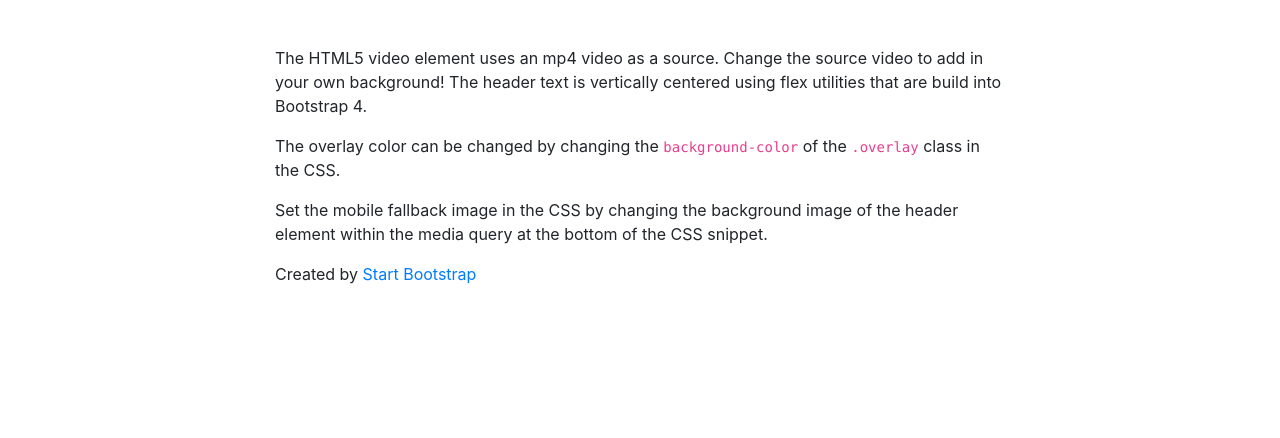
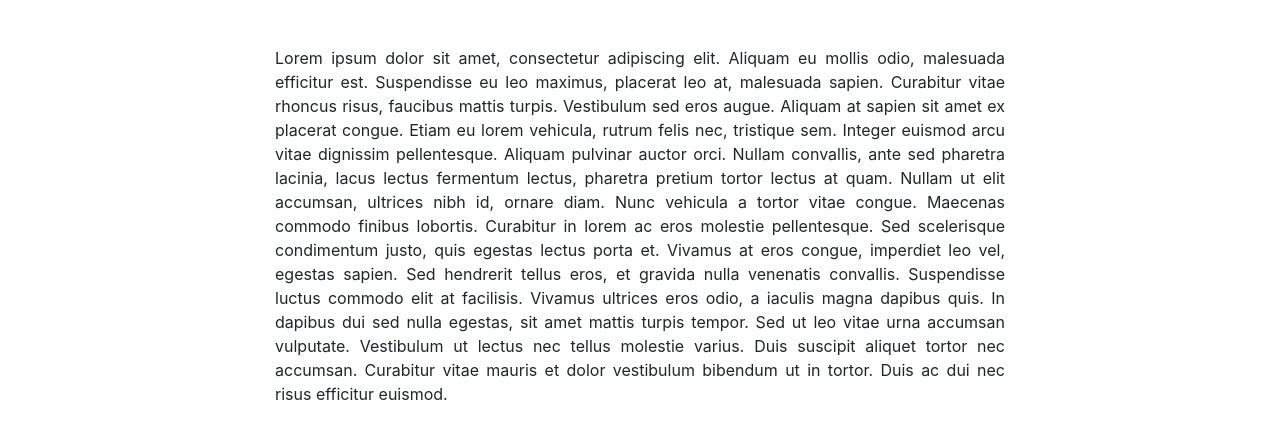
Before and after one commit to sebastiangorski/swieza-paka, a website: page index.html in a window 1280 px wide. Shown: the part 802-1240 px from the top of the page. Before the commit the page ends 1136 px from the top, so only its background shows below. Drawn offline with Linux system fonts and the light colour scheme.

Commit message:
Mockup text

```diff
--- a/index.html
+++ b/index.html
@@ -70,11 +70,23 @@
     <div class="container">
         <div class="row">
             <div class="col-md-8 mx-auto">
-                <p>The HTML5 video element uses an mp4 video as a source. Change the source video to add in your own background! The header text is vertically centered using flex utilities that are build into Bootstrap 4.</p>
-                <p>The overlay color can be changed by changing the <code>background-color</code> of the <code>.overlay</code> class in the CSS.</p>
-                <p>Set the mobile fallback image in the CSS by changing the background image of the header element within the media query at the bottom of the CSS snippet.</p>
-                <p class="mb-0">
-                    Created by <a href="https://startbootstrap.com">Start Bootstrap</a>
+                <p class="text-justify">
+                    Lorem ipsum dolor sit amet, consectetur adipiscing elit. Aliquam eu mollis odio, malesuada efficitur
+                    est. Suspendisse eu leo maximus, placerat leo at, malesuada sapien. Curabitur vitae rhoncus risus,
+                    faucibus mattis turpis. Vestibulum sed eros augue. Aliquam at sapien sit amet ex placerat congue.
+                    Etiam eu lorem vehicula, rutrum felis nec, tristique sem. Integer euismod arcu vitae dignissim
+                    pellentesque. Aliquam pulvinar auctor orci. Nullam convallis, ante sed pharetra lacinia, lacus
+                    lectus fermentum lectus, pharetra pretium tortor lectus at quam. Nullam ut elit accumsan,
+                    ultrices nibh id, ornare diam.
+
+                    Nunc vehicula a tortor vitae congue. Maecenas commodo finibus lobortis. Curabitur in lorem ac eros
+                    molestie pellentesque. Sed scelerisque condimentum justo, quis egestas lectus porta et. Vivamus at
+                    eros congue, imperdiet leo vel, egestas sapien. Sed hendrerit tellus eros, et gravida nulla
+                    venenatis convallis. Suspendisse luctus commodo elit at facilisis. Vivamus ultrices eros odio, a
+                    iaculis magna dapibus quis. In dapibus dui sed nulla egestas, sit amet mattis turpis tempor.
+                    Sed ut leo vitae urna accumsan vulputate. Vestibulum ut lectus nec tellus molestie varius.
+                    Duis suscipit aliquet tortor nec accumsan. Curabitur vitae mauris et dolor vestibulum bibendum ut
+                    in tortor. Duis ac dui nec risus efficitur euismod.
                 </p>
             </div>
         </div>
```
